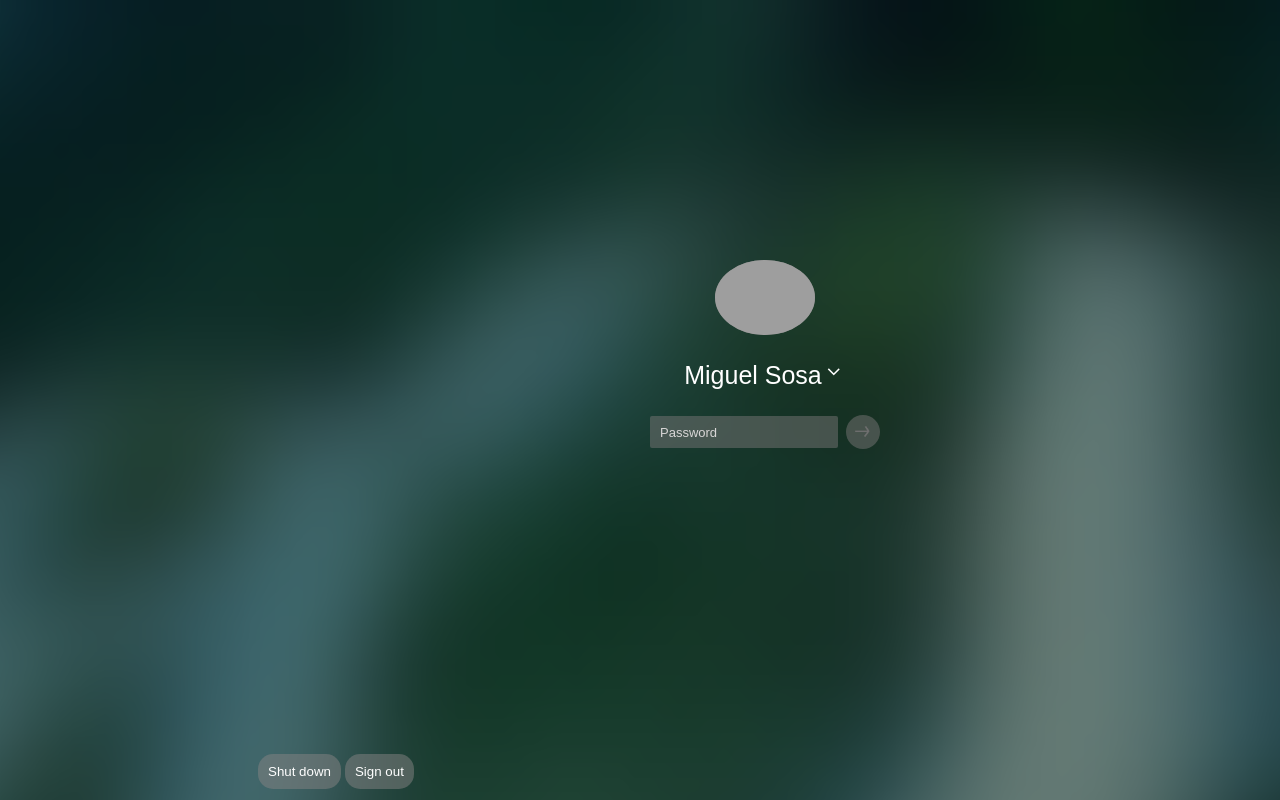
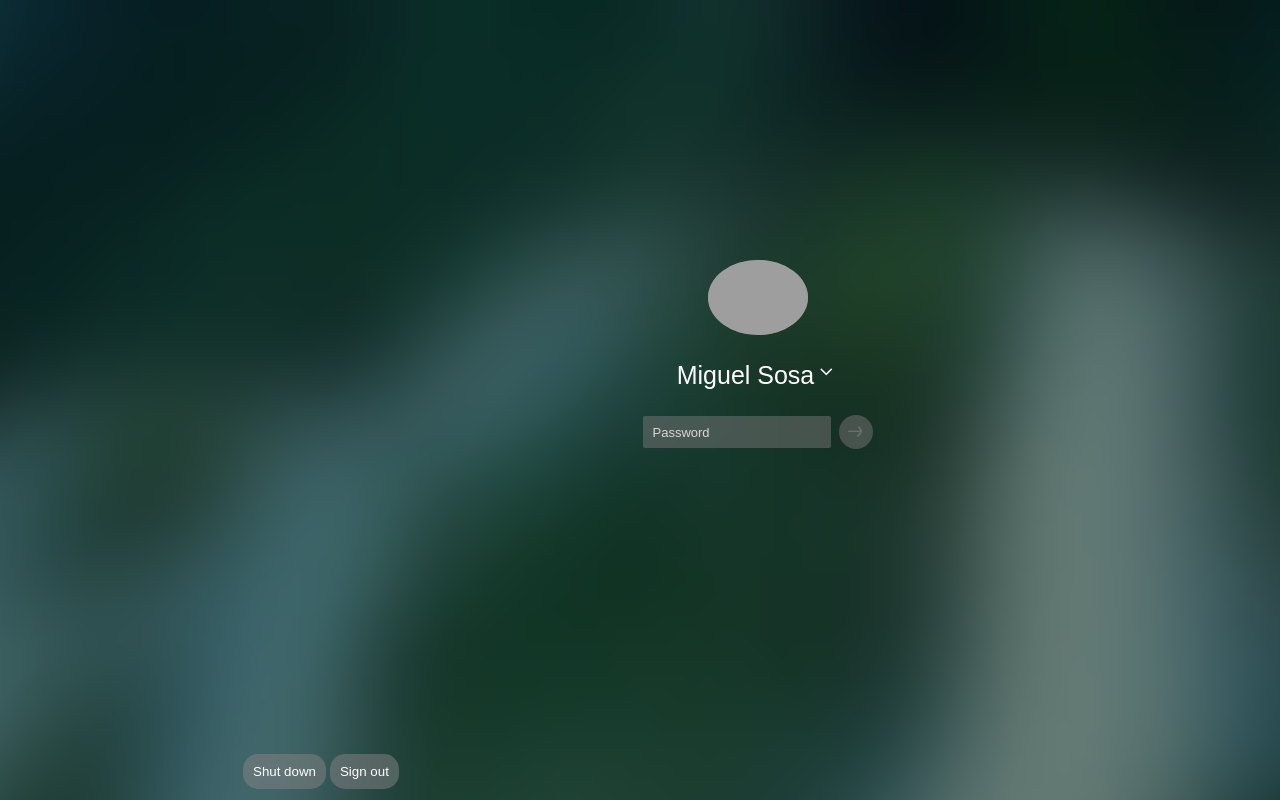
Before and after one commit to ixl-math/login, a plain HTML site: page index.html in a window 1280 px wide. Drawn offline with nearby package versions, Linux system fonts and the light colour scheme; grey boxes are pictures that could not be loaded.

Commit message:
Update style.css

```diff
--- a/style.css
+++ b/style.css
@@ -3,7 +3,7 @@ body{
     background-image: url(chrome-os-61-lock.webp);
     background-repeat:no-repeat;
     background-size:100%;
-    margin-left:250px;
+    margin-left:235px;
 }
 
 .lgn{
```
